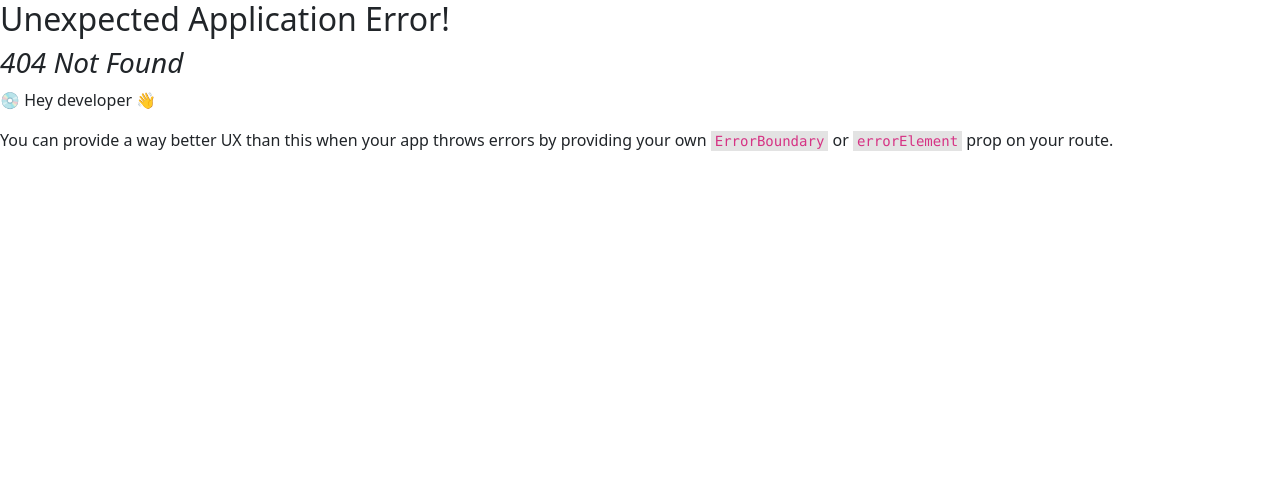
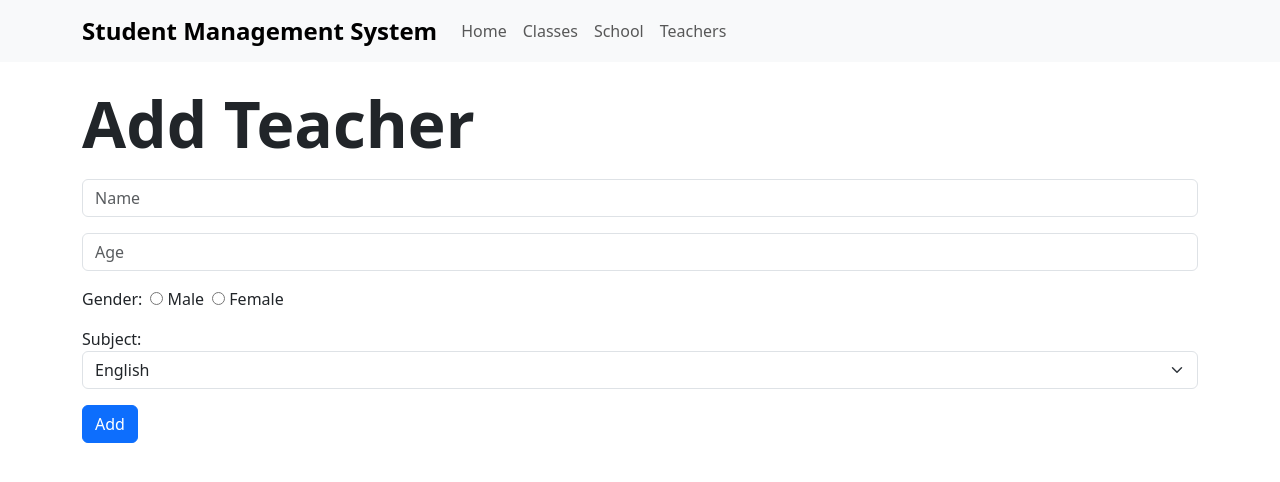
Before and after one commit to devMainak/School-Management-App, a React (Vite) app: page /teacherform in a window 1280 px wide. Before the commit this address had no page. Shown: the top 482 px of the page. Built offline with nearby package versions, Linux system fonts and the light colour scheme.

Commit message:
feat: teacherform added

```diff
--- a/src/features/students/StudentForm.jsx
+++ b/src/features/students/StudentForm.jsx
@@ -68,7 +68,7 @@ const StudentForm = () => {
         <Navbar />
       </header>
       <main className="container">
-        <h1 className="display-1 fw-normal pt-4 pb-2">Add Student</h1>
+        <h1 className="display-1 fw-normal pt-4 pb-2">{studentData ? "Update" : "Add"} Student</h1>
         <form onSubmit={handleSubmit}>
           <input
             className="form-control"
--- /dev/null
+++ b/src/features/teachers/TeacherForm.jsx
@@ -0,0 +1,73 @@
+import { useState } from "react"
+import { useDispatch } from 'react-redux'
+import { addTeacherAsync } from './teachersSlice'
+import Navbar from "../../components/Navbar"
+
+const TeacherForm = () => {
+  const dispatch = useDispatch()
+  const [name, setName] = useState('')
+  const [age, setAge] = useState()
+  const [gender, setGender] = useState('')
+  const [subject, setSubject] = useState('')
+  const [alert, setAlert] = useState('')
+
+  const handleGender = (e) => {
+    setGender(e.target.value)
+  }
+
+  const handleFormSubmit = async (e) => {
+    e.preventDefault()
+    try {
+      if (name && age && gender && subject)
+      {
+    const teacher = {name, age, gender, subject}
+        const resultAction = await dispatch(addTeacherAsync(teacher))
+        if (addTeacherAsync.fulfilled.match(resultAction))
+        {
+          setAlert("Teacher added successfully.")
+        } else {
+          setAlert("Some error occurred while adding teacher")
+        }
+      } else {
+        setAlert("Fill out all the details!")
+      }
+
+      } catch (error) {
+      console.error(error)
+      }
+  }
+
+  return (
+    <>
+      <header>
+        <Navbar/>
+      </header>
+      <main className="container">
+        <h3 className="display-3 fw-semibold pt-4 pb-2">Add Teacher</h3>
+        <form onSubmit={handleFormSubmit}>
+        <input onChange={(e) => setName(e.target.value)} className="form-control mb-3" placeholder="Name" type="text"/>
+         <input onChange={(e) => setAge(e.target.value)} className="form-control mb-3" placeholder="Age" type="number"/>
+        <div className="mb-3">
+          <label>Gender: </label>
+          <label onClick={handleGender} className="mx-2"><input type="radio" value="Male" name="selectGender"/> Male</label>
+           <label><input onClick={handleGender} type="radio" value="Female" name="selectGender"/> Female</label>
+        </div>
+        <label>Subject: </label>
+        <select onChange={(e) => setSubject(e.target.value)} className="form-select mb-3">
+          <option value="English">English</option>
+          <option value="Math">Math</option>
+          <option value="Physics">Physics</option>
+          <option value="Chemistry">Chemistry</option>
+          <option value="History">History</option>
+          <option value="Geography">Geography</option>
+           <option value="Computer Science">Computer Science</option>
+        </select>
+          <button type="submit" className="btn btn-primary">Add</button>
+          </form>
+        {alert && <p className="mt-3 fs-5 fw-normal text-success">{alert}</p>}
+      </main>
+    </>
+  )
+}
+
+export default TeacherForm
--- a/src/features/teachers/TeacherView.jsx
+++ b/src/features/teachers/TeacherView.jsx
@@ -9,7 +9,7 @@ const TeacherView = () => {
       </header>
       <main className='container'>
         <h3 className='display-3 fw-semibold pt-4 pb-2'>Teacher View</h3>
-        <Link className='btn btn-warning'>Add Teacher</Link>
+        <Link className='btn btn-warning' to="/teacherform">Add Teacher</Link>
         <section>
 
         </section>
--- a/src/index.jsx
+++ b/src/index.jsx
@@ -10,6 +10,7 @@ import StudentDetail from './features/students/StudentDetail'
 import ClassView from './features/class/ClassView'
 import SchoolView from './features/school/SchoolView'
 import TeahcerView from './features/teachers/TeacherView'
+import TeacherForm from './features/teachers/TeacherForm'
 
 const router = createBrowserRouter([
 	{
@@ -35,6 +36,10 @@ const router = createBrowserRouter([
 	{
 		element: <TeahcerView/>,
 		path: "/teachers"
+	},
+	{
+		element: <TeacherForm/>,
+		path: "/teacherform"
 	}
 ])
 
```
